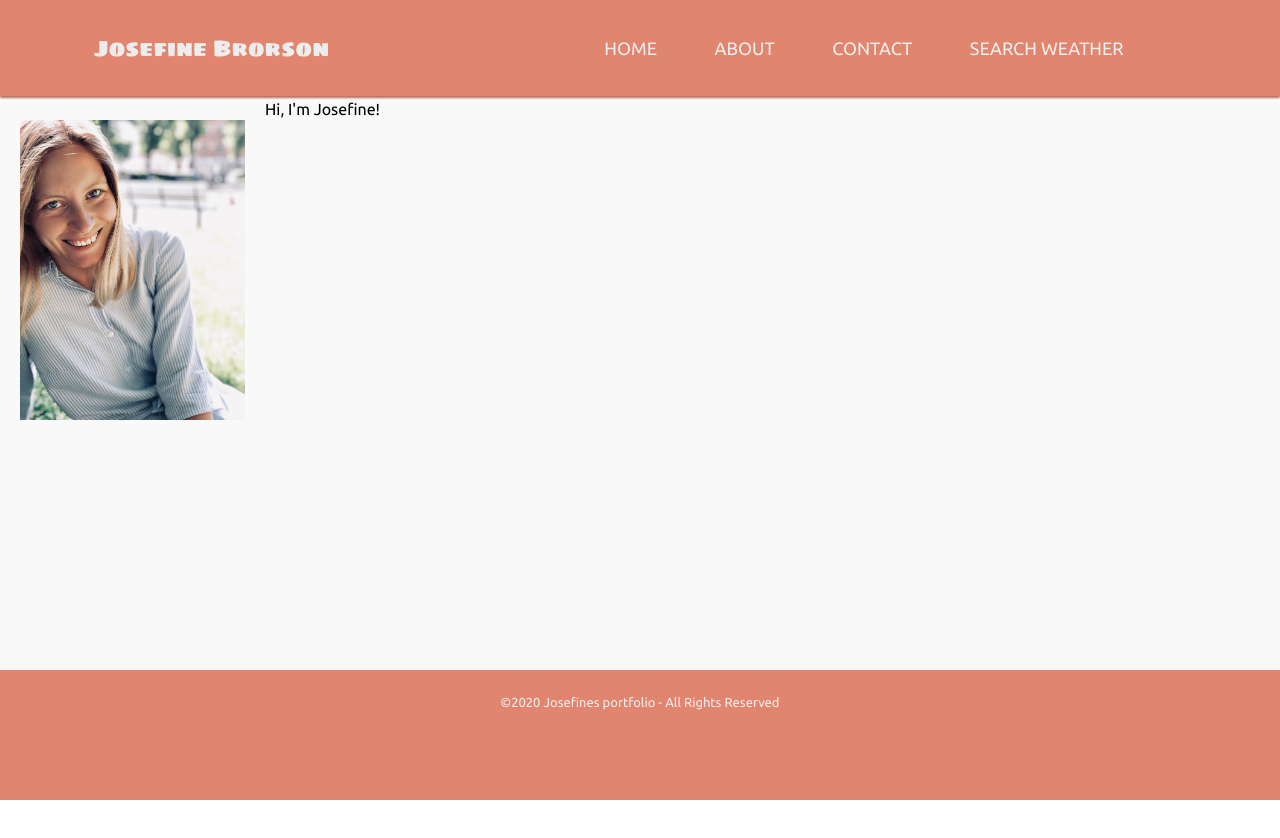
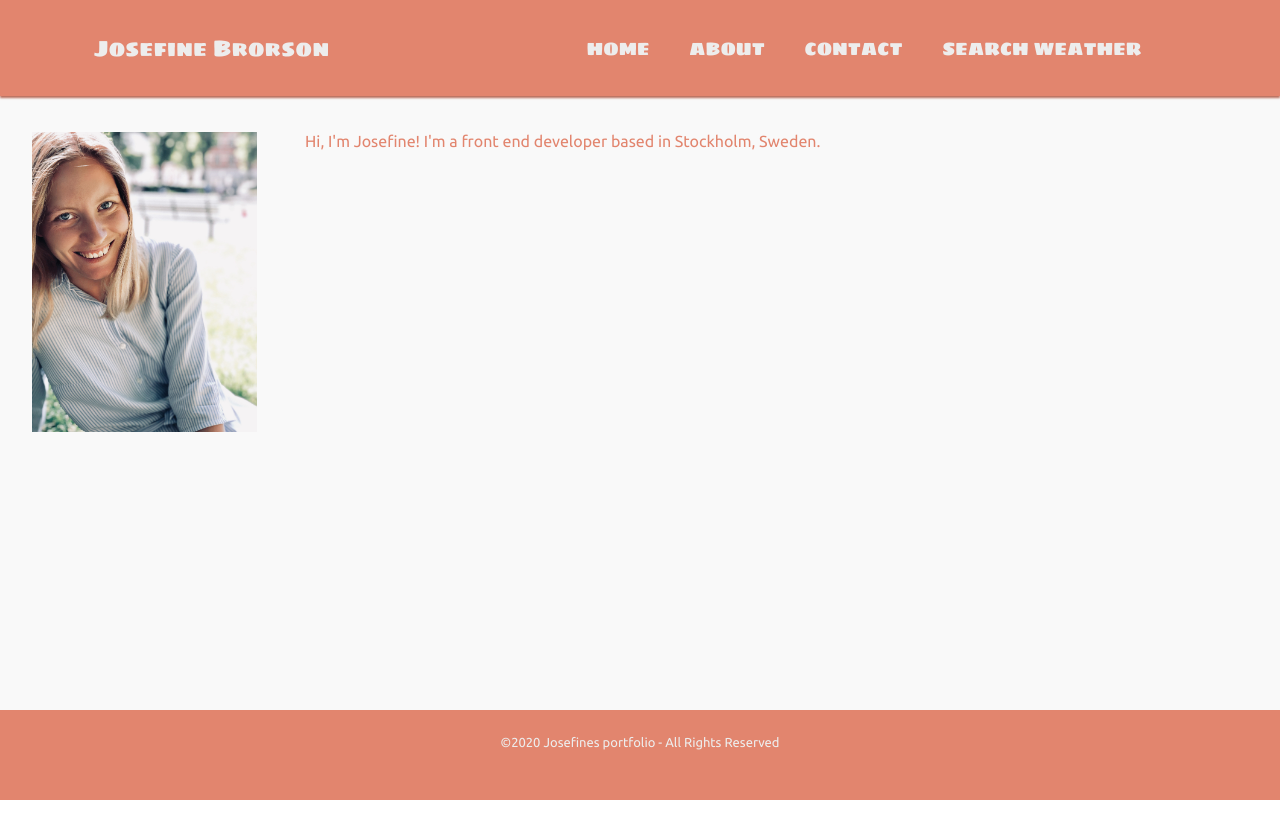
Before and after one commit to jbrorson/My-First-Portfolio-Site, a React (Create React App) app: page / in a window 1280 px wide. Shown: the top 838 px of the page. Built offline with nearby package versions, Linux system fonts and the light colour scheme.

Commit message:
Added favicon and cleaned up in components

```diff
--- a/public/index.html
+++ b/public/index.html
@@ -15,6 +15,12 @@
       user's mobile device or desktop. See https://developers.google.com/web/fundamentals/web-app-manifest/
     -->
     <link rel="manifest" href="%PUBLIC_URL%/manifest.json" />
+
+    <!-- Favicon -->
+    <link rel="apple-touch-icon" sizes="180x180" href="/apple-touch-icon.png" />
+    <link rel="icon" type="image/png" sizes="32x32" href="/favicon-32x32.png" />
+    <link rel="icon" type="image/png" sizes="16x16" href="/favicon-16x16.png" />
+    <link rel="manifest" href="/site.webmanifest" />
 
     <!-- Google Fonts -->
     <link
--- a/src/components/About.js
+++ b/src/components/About.js
@@ -6,11 +6,7 @@ import styled from "styled-components";
 const AboutDiv = styled.div`
   display: block;
   justify-content: center;
-  margin-top: 20vh;
-  padding: 20px;
   text-align: center;
-  font-family: "Ubuntu", sans - serif;
-  color: ${props => props.theme.main};
 `;
 
 export default class About extends Component {
--- a/src/components/Card.js
+++ b/src/components/Card.js
@@ -17,21 +17,21 @@ import styled from "styled-components";
 
 const Card = styled.span`
   height: 100vh;
-  width: 50%;
+  width: 100%;
+  margin: 2rem;
+  padding-top: 2rem;
   display: flex;
   justify-content: flex-start;
   margin-top: 12.5vh;
   font-family: "Ubuntu", sans-serif;
-  color: var(--shadowColor);
+  color: ${props => props.theme.main};
 
   &:hover {
     background-color: ${props => props.theme.mainHover};
   }
   img {
     height: 300px;
-    /* border-radius: 50%; */
-    margin: 20px;
-    /* box-shadow: 5px 10px 5px 0px ${props => props.theme.shadow}; */
+    margin-right: 3rem;
   }
 `;
 
@@ -39,8 +39,9 @@ const CardStyle = props => {
   return (
     <Card>
       <img src="/images/JBimg_optimized.jpg" alt="Profile" />
-      {props.title} Hi, I'm Josefine!
-      {props.skills}
+      {props.title} Hi, I'm Josefine! I'm a front end developer based in
+      Stockholm, Sweden.
+      {/* {props.skills} */}
     </Card>
   );
 };
--- a/src/components/Content.js
+++ b/src/components/Content.js
@@ -3,13 +3,11 @@ import styled from "styled-components";
 //import Card from "./Card";
 
 const Content = styled.div`
-  display: block;
-  justify-content: center;
   margin-top: 20vh;
   padding: 20px;
   text-align: center;
   font-family: "Ubuntu", sans-serif;
-  color: ${props => props.theme.mainTextColor};
+  color: ${props => props.theme.main};
 `;
 
 // function Content() {
--- a/src/components/DesktopNavbar.js
+++ b/src/components/DesktopNavbar.js
@@ -38,6 +38,7 @@ const MyDesktopNavbar = styled.nav`
     align-items: center;
     width: 48vw;
     list-style: none;
+    font-family: 'Sigmar One', cursive;
 
     @media screen and (max-width: 768px) {
       display: none;
--- a/src/components/Footer.js
+++ b/src/components/Footer.js
@@ -2,7 +2,7 @@ import React from "react";
 import styled from "styled-components";
 
 const FooterContainer = styled.footer`
-  height: 10vh;
+  height: 5vh;
   width: 100vw;
   position: fixed;
   bottom: 0;
--- a/src/theme.js
+++ b/src/theme.js
@@ -3,5 +3,4 @@ export const theme = {
   shadow: "#B96D5B",
   mainTextColor: "#ededed",
   mainHover: "#f9f7f6"
-  // shadowColor: "#B96D5B"
 };
```
Also changed, not shown: public/manifest.json, 1 other file (tests, documents, lock files or other folders).
